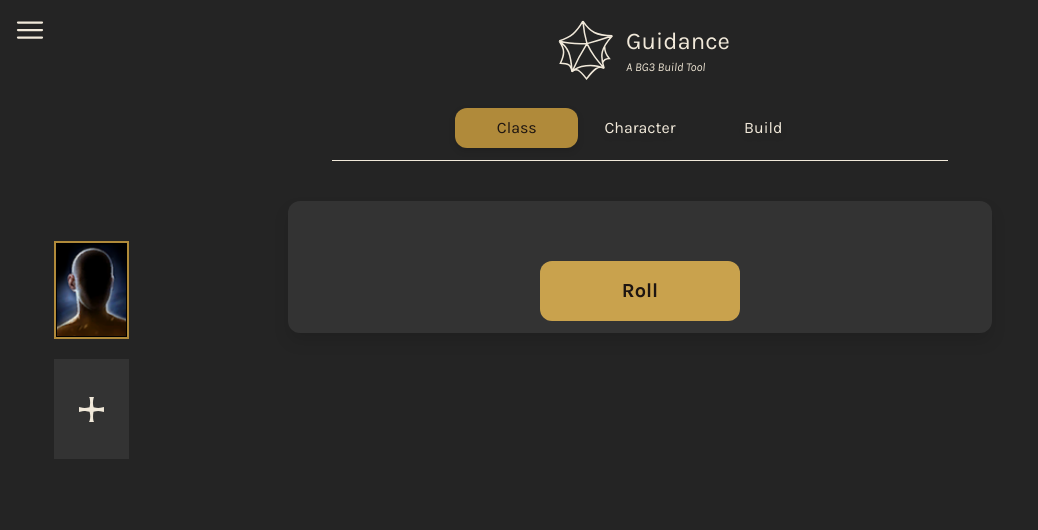
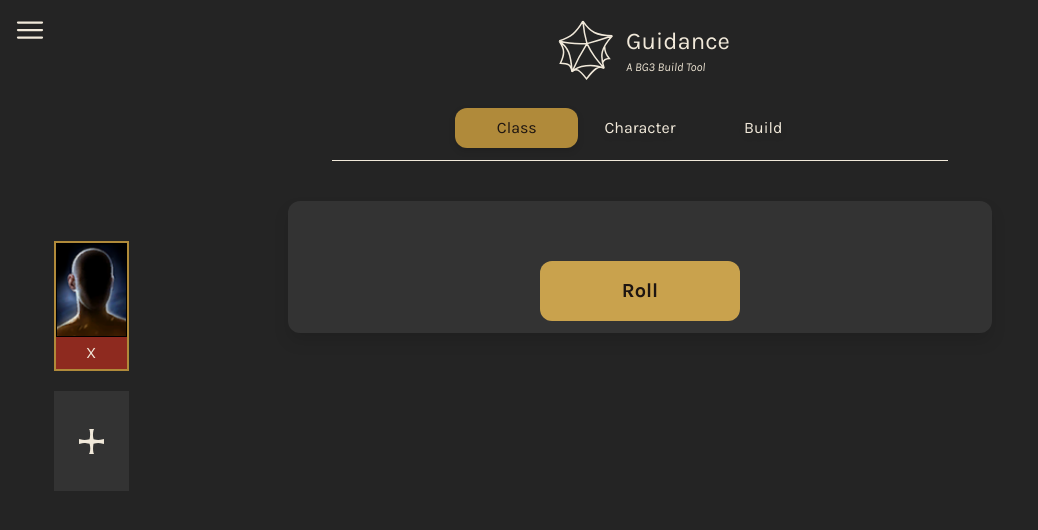
Before and after one commit to rmmcfarlin/guidance-bg3, a React (Vite) app in the folder guidance-frontend/: page / in a window 1280 px wide. Both pictures are taken after a click on the picture 91 px from the left and 290 px from the top of the page. Shown: the top 530 px of the page, without its empty margins (0-1038 px from the left). Built offline with nearby package versions, Linux system fonts and the light colour scheme.

Commit message:
various bug fixes after refactoring

```diff
--- a/guidance-frontend/src/components/class-generators/class-generator-main.tsx
+++ b/guidance-frontend/src/components/class-generators/class-generator-main.tsx
@@ -15,6 +15,7 @@ export const ClassGeneratorMain = ({}) => {
         "Character",
         "Build"
     ]
+
 
     const { hasRolled, setHasRolled } = useGeneratorContext()
 
--- a/guidance-frontend/src/components/class-generators/class-subclass-generator.tsx
+++ b/guidance-frontend/src/components/class-generators/class-subclass-generator.tsx
@@ -20,19 +20,22 @@ export const ClassSubclassGenerator = ({ hasRolled, setHasRolled }: ClassSubclas
     const ref = useRef<HTMLDivElement>(null)
     const [showReroll, setShowReroll] = useState<PartyMemberOrNull>(null)
     const [lockedMembers, setLockedMembers] = useState<string[]>([])
-    const { partyResult, setPartyResult } = useGeneratorContext()
+    const { partyResult, setPartyResult, tavCounter} = useGeneratorContext()
 
     useClickOutside(ref, () => setShowReroll(null))
 
 
+    console.log(tavCounter)
+
     const handleRollParty = (party: PartyMember[]) => {
+        const copy = party
 
-        const copy = party
         const getUnlockedMembers = (copy: PartyMember[]) => {
-            return copy.filter(char => lockedMembers.includes(char.characterId))
+            return copy.filter(char => !lockedMembers.includes(char.characterId))
         }
 
         const unlockedMembers: PartyMember[]= getUnlockedMembers(copy)
+
         const unlockedMemberIds: string[] = unlockedMembers.map(mbr => mbr.characterId)
         const result: PartyResult = getPartyClasses(unlockedMembers)
 
@@ -58,8 +61,6 @@ export const ClassSubclassGenerator = ({ hasRolled, setHasRolled }: ClassSubclas
             })
 
             if (combinedResult ) {
-
-                console.log(combinedResult)
                 setPartyResult(combinedResult)
             } else {
                 console.log("Error: combined locked / unlocked result is undefined")
--- a/guidance-frontend/src/components/class-generators/party-selector-menu.tsx
+++ b/guidance-frontend/src/components/class-generators/party-selector-menu.tsx
@@ -1,6 +1,7 @@
 import { useClickOutside } from "../../hooks/use-click-outside"
 import React, { useRef } from "react"
 import { OptionDropdown } from "../ui-components/option-dropdown"
+import { getDisplayName } from "../../global-functions/parse-display-name"
 import { useGeneratorContext, type CompanionName } from "../../context-providers/generator-provider"
 import { type PartyMember } from "../../types/bg3-partymember"
 import { getClass } from "./generator-engine"
@@ -15,7 +16,7 @@ interface PartySelectorMenuProps {
 
 export const PartySelectorMenu = ({ partyMenuClass, setShowPartyDropdown, hasRolled, partyOptions, setPartyOptions }: PartySelectorMenuProps) => {
 
-    const { partyResult, setPartyResult, getMemberId } = useGeneratorContext()
+    const { partyResult, setPartyResult, getMemberId, tavCounter } = useGeneratorContext()
     const ref = useRef<HTMLDivElement>(null)
 
 
@@ -25,6 +26,12 @@ export const PartySelectorMenu = ({ partyMenuClass, setShowPartyDropdown, hasRol
     const partyButtonClass = "w-full text-text-primary rounded-xl text-center hover:bg-button-hover hover:text-button-text py-4 mt-3"
 
     const handleNewPartyMember = (name: CompanionName) => {
+
+        const isTav = name == "Tav"
+        if (isTav && tavCounter >= 4) {
+            alert("Party cannot contain more than 4 Tavs")
+            return
+        }
 
         if (hasRolled) {
             const result = getClass()
@@ -36,6 +43,10 @@ export const PartySelectorMenu = ({ partyMenuClass, setShowPartyDropdown, hasRol
                     classId: result.classId,
                     subclassId: result.subclassId
                 }
+            if (isTav) {
+                const dspName = getDisplayName(memberId)
+                newClass.displayName = dspName
+            }
 
             const copy = partyResult
 
@@ -43,10 +54,30 @@ export const PartySelectorMenu = ({ partyMenuClass, setShowPartyDropdown, hasRol
                 const newParty = [...copy, newClass]
                 setPartyResult(newParty)
             }
+        } else {
+            const copy = partyResult
+            const newMember: PartyMember = {
+                characterId: getMemberId(name),
+                displayName: name
+            }
+             if (isTav) {
+                const dspName = getDisplayName(newMember.characterId)
+                newMember.displayName = dspName
+            }
+             if (copy !== null) {
+                const newParty = [...copy, newMember]
+                setPartyResult(newParty)
+             }
+
         }
         setShowPartyDropdown(false)
 
         if (name !== "Tav") {
+            const copy: CompanionName[] = partyOptions.filter(char => char !== name)
+            setPartyOptions(copy)
+        }
+
+        if (isTav && tavCounter >= 3) {
             const copy: CompanionName[] = partyOptions.filter(char => char !== name)
             setPartyOptions(copy)
         }
--- a/guidance-frontend/src/components/class-generators/party-selector-sidebar.tsx
+++ b/guidance-frontend/src/components/class-generators/party-selector-sidebar.tsx
@@ -58,7 +58,7 @@ export const PartySelectorSidebar = ({ hasRolled }: PartySelectorSidebarProps) =
             "Minsc"
         ])
 
-    const { partyResult, setPartyResult } = useGeneratorContext()
+    const { partyResult, setPartyResult, tavCounter, setTavCounter } = useGeneratorContext()
 
 
     const portraitWrapper: string = "w-[50px] lg:w-[75px] p-0.5 bg-background-portrait flex flex-col items-center mb-5"
@@ -78,6 +78,9 @@ export const PartySelectorSidebar = ({ hasRolled }: PartySelectorSidebarProps) =
     }
 
     const handleRemoveMember = (memberId: string) => {
+        console.log(tavCounter)
+        const isTav = memberId.split('-').slice(0, 1).toString() == "tav"
+
         const copy: PartyMember[] = [...partyResult]
         const filtered: PartyMember[] = copy.filter(char => char.characterId !== memberId)
         setPartyResult(filtered)
@@ -91,6 +94,16 @@ export const PartySelectorSidebar = ({ hasRolled }: PartySelectorSidebarProps) =
             optionsCopy = [...optionsCopy, name]
             setPartyOptions(optionsCopy)
         }
+
+        if (isTav) setTavCounter(prev => prev -1)
+
+        if (isTav && tavCounter >= 4) {
+            const name = "Tav"
+            let optionsCopy = partyOptions
+            optionsCopy = [name, ...optionsCopy]
+            setPartyOptions(optionsCopy)
+        }
+
     }
 
     useClickOutside(ref, () => setClickedPartymember(''))
@@ -105,13 +118,12 @@ export const PartySelectorSidebar = ({ hasRolled }: PartySelectorSidebarProps) =
                 i = i += 1
 
                 const memberId = member.characterId
-                const memberName = member.displayName
                 const portraitId = memberId.split('-')[0] == 'tav' ? 'tav' : memberId
 
                 return (
                     <div className={portraitWrapper} key={`${member}-${i}`}>
                         <img src={portraitMap[portraitId]} className={characterPortraitIcon} onClick={() => setClickedPartymember(memberId)}></img>
-                        <button id={`${member} delete button`} className={getRemoveButtonClass(memberName)} onClick={() => handleRemoveMember(memberId)}>X</button>
+                        <button id={`${member} delete button`} className={getRemoveButtonClass(memberId)} onClick={() => handleRemoveMember(memberId)}>X</button>
                     </div>
                 )
             })}
--- a/guidance-frontend/src/context-providers/generator-provider.tsx
+++ b/guidance-frontend/src/context-providers/generator-provider.tsx
@@ -8,8 +8,6 @@ import { type PartyMember } from "../types/bg3-partymember";
 export interface GeneratorContext {
     hasRolled: boolean
     setHasRolled: React.Dispatch<React.SetStateAction<boolean>>
-    // selectedParty: PartyMember[]
-    // setSelectedParty: React.Dispatch<React.SetStateAction<PartyMember[]>>
     partyResult: PartyMember[]
     setPartyResult: React.Dispatch<React.SetStateAction<PartyMember[]>>
     tavCounter: number
@@ -72,9 +70,6 @@ const GeneratorContext = createContext<GeneratorContext | undefined>(undefined)
 export const GeneratorProvider = ({ children }: {children: ReactNode}) => {
 
     const [hasRolled, setHasRolled] = useState<boolean>(false)
-    // const [selectedParty, setSelectedParty] = useState<PartyMember[]>([
-    //     {characterId: "tav-1", displayName: "Tav"}
-    // ])
     const [partyResult, setPartyResult] = useState<PartyResult>([
         {characterId: "tav-1", displayName: "Tav"}
     ])
@@ -84,7 +79,7 @@ export const GeneratorProvider = ({ children }: {children: ReactNode}) => {
     if (name !== "Tav") {
         return name.toLowerCase()
     } else {
-        let counter = tavCounter
+        let counter = tavCounter + 1
         setTavCounter(prev => prev + 1)
         return `tav-${counter}`
     }
@@ -94,8 +89,6 @@ export const GeneratorProvider = ({ children }: {children: ReactNode}) => {
     const value = {
         hasRolled,
         setHasRolled,
-        // selectedParty,
-        // setSelectedParty,
         partyResult,
         setPartyResult,
         tavCounter,
```
